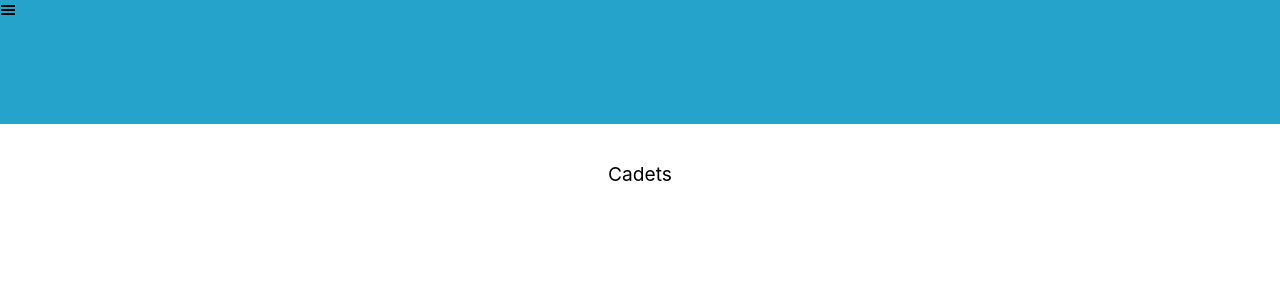
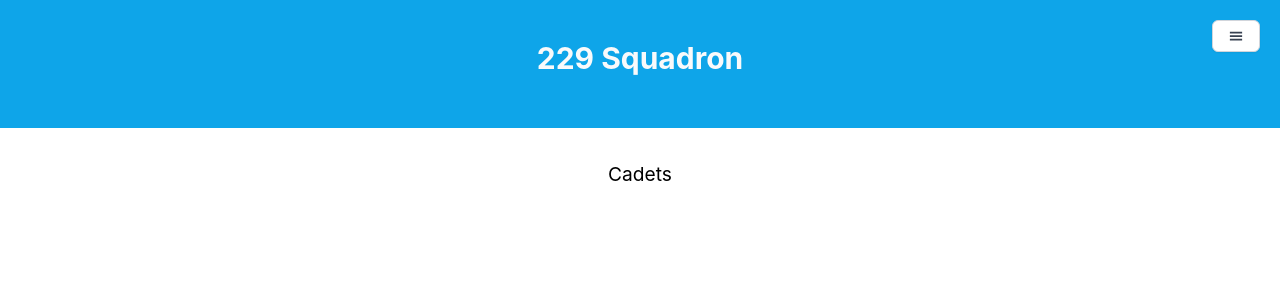
Before and after one commit to MagnusAustralia/cadets, a Next.js app: page / in a window 1280 px wide. Shown: the top 300 px of the page. Built offline with nearby package versions, Linux system fonts and the light colour scheme.

Commit message:
Nav and Header

```diff
--- a/components/Nav.js
+++ b/components/Nav.js
@@ -14,29 +14,36 @@
 
 function Nav() {
 	return (
-		<div className={styles.nav}>
+		<div className="absolute w-screen h-32 left-0 top-0 z-0 bg-sky-500">
+			<h1 className="text-center py-10 text-3xl font-bold text-gray-50">
+				229 Squadron
+			</h1>
+			<div className={styles.nav} className="absolute top-5 right-5">
+				<div className="relative inline-block text-right">
 					<Menu>
-				<Menu.Button>
+						<Menu.Button className="inline-flex justify-center w-50px rounded-md border border-gray-300 shadow-sm px-4 py-2 bg-white text-sm font-medium text-gray-700 hover:bg-gray-50 ">
 							<GiHamburgerMenu />
 						</Menu.Button>
 						<Menu.Items>
-					<Menu.Item>
+							<Menu.Item className="text-gray-700 block px-4 py-2 text-lg bg-gray-50">
 								<MyLink href="/">Home</MyLink>
 							</Menu.Item>
-					<Menu.Item>
+							<Menu.Item className="text-gray-700 block px-4 py-2 text-lg bg-gray-50">
 								<MyLink href="/calendar">Calendar</MyLink>
 							</Menu.Item>
-					<Menu.Item>
+							<Menu.Item className="text-gray-700 block px-4 py-2 text-lg bg-gray-50">
 								<MyLink href="/media">Media</MyLink>
 							</Menu.Item>
-					<Menu.Item>
+							<Menu.Item className="text-gray-700 block px-4 py-2 text-lg bg-gray-50">
 								<MyLink href="/staff">Staff</MyLink>
 							</Menu.Item>
-					<Menu.Item>
+							<Menu.Item className="text-gray-700 block px-4 py-2 text-lg bg-gray-50">
 								<MyLink href="/contact">Contact</MyLink>
 							</Menu.Item>
 						</Menu.Items>
 					</Menu>
+				</div>
+			</div>
 		</div>
 	);
 }
@@ -68,3 +75,38 @@
 // };
 
 export default Nav;
+
+{
+	/* <div class="relative inline-block text-left">
+  <div>
+    <button type="button" class="inline-flex justify-center w-full rounded-md border border-gray-300 shadow-sm px-4 py-2 bg-white text-sm font-medium text-gray-700 hover:bg-gray-50 focus:outline-none focus:ring-2 focus:ring-offset-2 focus:ring-offset-gray-100 focus:ring-indigo-500" id="menu-button" aria-expanded="true" aria-haspopup="true">
+        <path fill-rule="evenodd" d="M5.293 7.293a1 1 0 011.414 0L10 10.586l3.293-3.293a1 1 0 111.414 1.414l-4 4a1 1 0 01-1.414 0l-4-4a1 1 0 010-1.414z" clip-rule="evenodd" />
+      </svg>
+    </button>
+  </div>
+
+//   <!--
+//     Dropdown menu, show/hide based on menu state.
+
+//     Entering: "transition ease-out duration-100"
+//       From: "transform opacity-0 scale-95"
+//       To: "transform opacity-100 scale-100"
+//     Leaving: "transition ease-in duration-75"
+//       From: "transform opacity-100 scale-100"
+//       To: "transform opacity-0 scale-95"
+//   -->
+  <div class="origin-top-right absolute right-0 mt-2 w-56 rounded-md shadow-lg bg-white ring-1 ring-black ring-opacity-5 focus:outline-none" role="menu" aria-orientation="vertical" aria-labelledby="menu-button" tabindex="-1">
+    <div class="py-1" role="none">
+      <!-- Active: "bg-gray-100 text-gray-900", Not Active: "text-gray-700" -->
+      <a href="#" class="text-gray-700 block px-4 py-2 text-sm" role="menuitem" tabindex="-1" id="menu-item-0">Account settings</a>
+      <a href="#" class="text-gray-700 block px-4 py-2 text-sm" role="menuitem" tabindex="-1" id="menu-item-1">Support</a>
+      <a href="#" class="text-gray-700 block px-4 py-2 text-sm" role="menuitem" tabindex="-1" id="menu-item-2">License</a>
+      <form method="POST" action="#" role="none">
+        <button type="submit" class="text-gray-700 block w-full text-left px-4 py-2 text-sm" role="menuitem" tabindex="-1" id="menu-item-3">
+          Sign out
+        </button>
+      </form>
+    </div>
+  </div>
+</div> */
+}
```
Lines whose indentation alone changed are shown as unchanged.
